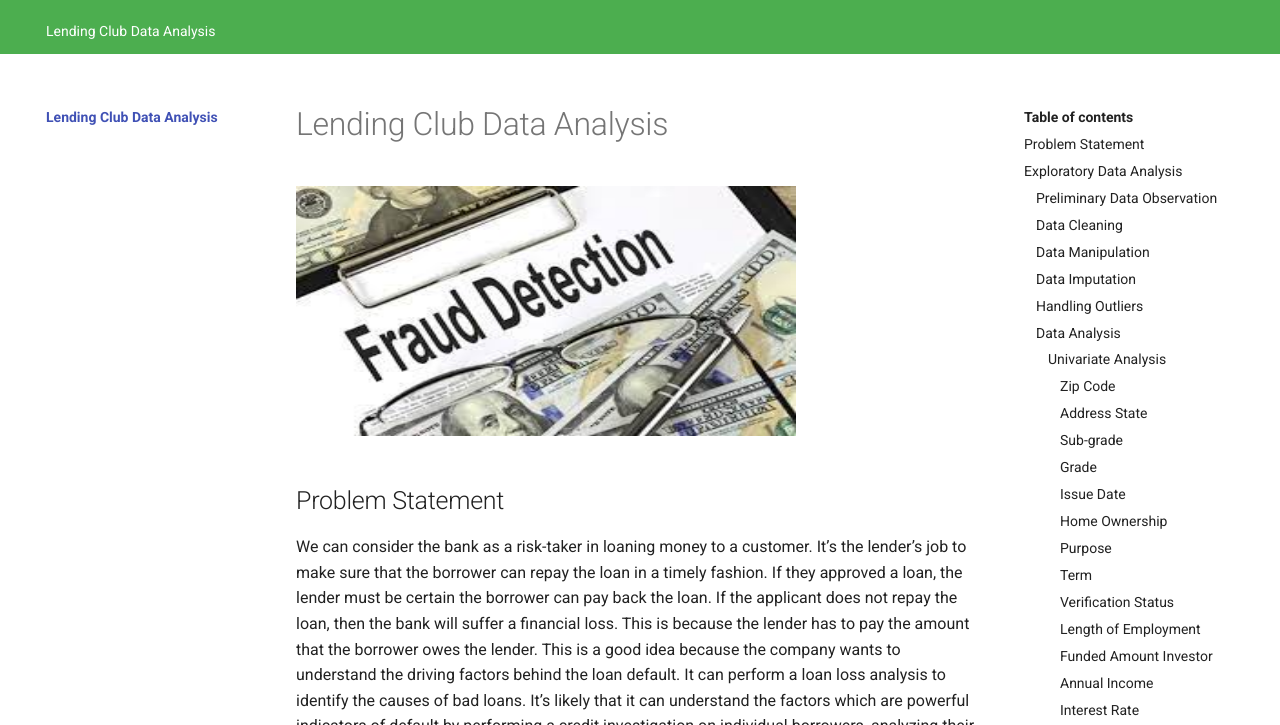
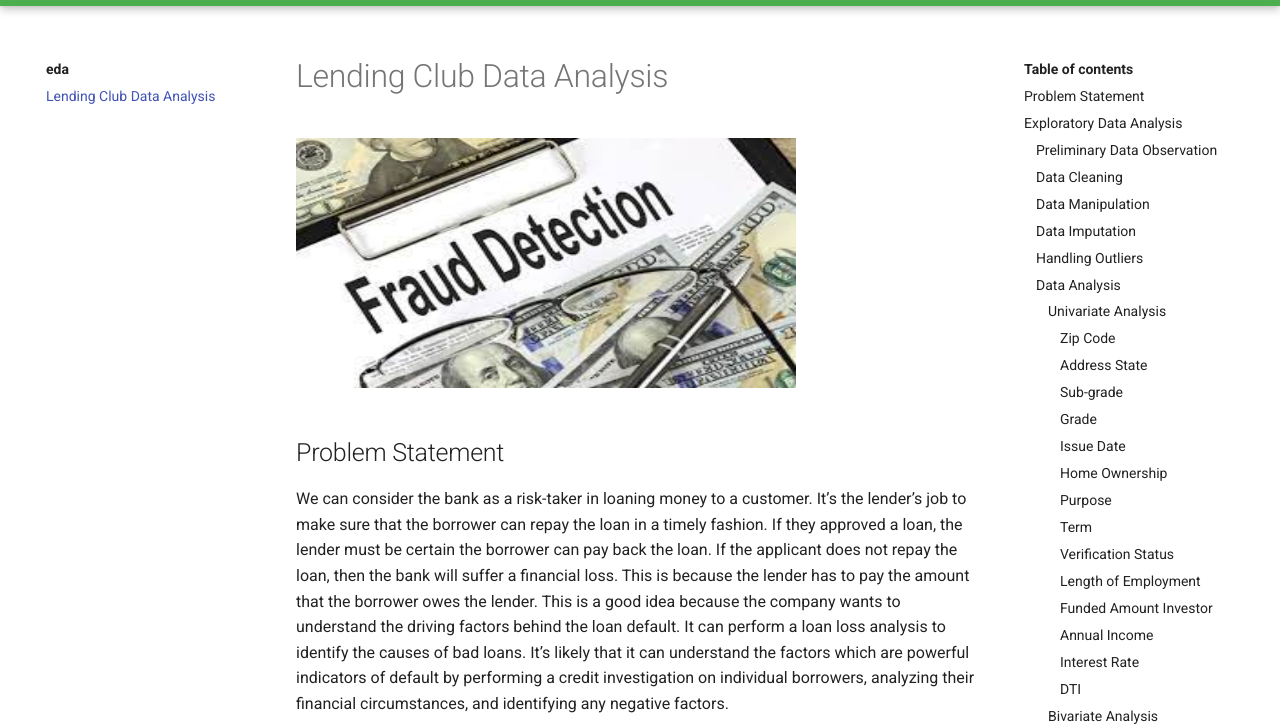
Before and after one commit to agiq/eda, a plain HTML site: page index.html in a window 1280 px wide. Shown: the part 42-767 px from the top of the page. Drawn offline with Linux system fonts and the light colour scheme.

Commit message:
Deployed  with MkDocs version: 1.4.2

```diff
--- a/404.html
+++ b/404.html
@@ -146,27 +146,6 @@
 
 
 
-<nav class="md-tabs" aria-label="Tabs" data-md-component="tabs">
-  <div class="md-tabs__inner md-grid">
-    <ul class="md-tabs__list">
-
-
-
-
-
-
-  <li class="md-tabs__item">
-    <a href="/." class="md-tabs__link">
-      Lending Club Data Analysis
-    </a>
-  </li>
-
-
-    </ul>
-  </div>
-</nav>
-
-
 
       <main class="md-main" data-md-component="main">
         <div class="md-main__inner md-grid">
@@ -179,9 +158,7 @@
 
 
 
-
-
-<nav class="md-nav md-nav--primary md-nav--lifted" aria-label="Navigation" data-md-level="0">
+<nav class="md-nav md-nav--primary" aria-label="Navigation" data-md-level="0">
   <label class="md-nav__title" for="__drawer">
     <a href="/." title="eda" class="md-nav__button md-logo" aria-label="eda" data-md-component="logo">
 
@@ -269,7 +246,7 @@
       <div class="md-dialog__inner md-typeset"></div>
     </div>
 
-    <script id="__config" type="application/json">{"base": "/", "features": ["navigation.tabs"], "search": "/assets/javascripts/workers/search.16e2a7d4.min.js", "translations": {"clipboard.copied": "Copied to clipboard", "clipboard.copy": "Copy to clipboard", "search.config.lang": "en", "search.config.pipeline": "trimmer, stopWordFilter", "search.config.separator": "[\\s\\-]+", "search.placeholder": "Search", "search.result.more.one": "1 more on this page", "search.result.more.other": "# more on this page", "search.result.none": "No matching documents", "search.result.one": "1 matching document", "search.result.other": "# matching documents", "search.result.placeholder": "Type to start searching", "search.result.term.missing": "Missing", "select.version.title": "Select version"}}</script>
+    <script id="__config" type="application/json">{"base": "/", "features": ["navigation.sections"], "search": "/assets/javascripts/workers/search.16e2a7d4.min.js", "translations": {"clipboard.copied": "Copied to clipboard", "clipboard.copy": "Copy to clipboard", "search.config.lang": "en", "search.config.pipeline": "trimmer, stopWordFilter", "search.config.separator": "[\\s\\-]+", "search.placeholder": "Search", "search.result.more.one": "1 more on this page", "search.result.more.other": "# more on this page", "search.result.none": "No matching documents", "search.result.one": "1 matching document", "search.result.other": "# matching documents", "search.result.placeholder": "Type to start searching", "search.result.term.missing": "Missing", "select.version.title": "Select version"}}</script>
 
 
       <script src="/assets/javascripts/bundle.d6c3db9e.min.js"></script>
--- a/index.html
+++ b/index.html
@@ -151,29 +151,6 @@
 
 
 
-<nav class="md-tabs" aria-label="Tabs" data-md-component="tabs">
-  <div class="md-tabs__inner md-grid">
-    <ul class="md-tabs__list">
-
-
-
-
-
-
-
-
-  <li class="md-tabs__item">
-    <a href="." class="md-tabs__link md-tabs__link--active">
-      Lending Club Data Analysis
-    </a>
-  </li>
-
-
-    </ul>
-  </div>
-</nav>
-
-
 
       <main class="md-main" data-md-component="main">
         <div class="md-main__inner md-grid">
@@ -186,9 +163,7 @@
 
 
 
-
-
-<nav class="md-nav md-nav--primary md-nav--lifted" aria-label="Navigation" data-md-level="0">
+<nav class="md-nav md-nav--primary" aria-label="Navigation" data-md-level="0">
   <label class="md-nav__title" for="__drawer">
     <a href="." title="eda" class="md-nav__button md-logo" aria-label="eda" data-md-component="logo">
 
@@ -1161,7 +1136,7 @@
       <div class="md-dialog__inner md-typeset"></div>
     </div>
 
-    <script id="__config" type="application/json">{"base": ".", "features": ["navigation.tabs"], "search": "assets/javascripts/workers/search.16e2a7d4.min.js", "translations": {"clipboard.copied": "Copied to clipboard", "clipboard.copy": "Copy to clipboard", "search.config.lang": "en", "search.config.pipeline": "trimmer, stopWordFilter", "search.config.separator": "[\\s\\-]+", "search.placeholder": "Search", "search.result.more.one": "1 more on this page", "search.result.more.other": "# more on this page", "search.result.none": "No matching documents", "search.result.one": "1 matching document", "search.result.other": "# matching documents", "search.result.placeholder": "Type to start searching", "search.result.term.missing": "Missing", "select.version.title": "Select version"}}</script>
+    <script id="__config" type="application/json">{"base": ".", "features": ["navigation.sections"], "search": "assets/javascripts/workers/search.16e2a7d4.min.js", "translations": {"clipboard.copied": "Copied to clipboard", "clipboard.copy": "Copy to clipboard", "search.config.lang": "en", "search.config.pipeline": "trimmer, stopWordFilter", "search.config.separator": "[\\s\\-]+", "search.placeholder": "Search", "search.result.more.one": "1 more on this page", "search.result.more.other": "# more on this page", "search.result.none": "No matching documents", "search.result.one": "1 matching document", "search.result.other": "# matching documents", "search.result.placeholder": "Type to start searching", "search.result.term.missing": "Missing", "select.version.title": "Select version"}}</script>
 
 
       <script src="assets/javascripts/bundle.d6c3db9e.min.js"></script>
```
Also changed, not shown: 1 other file.
